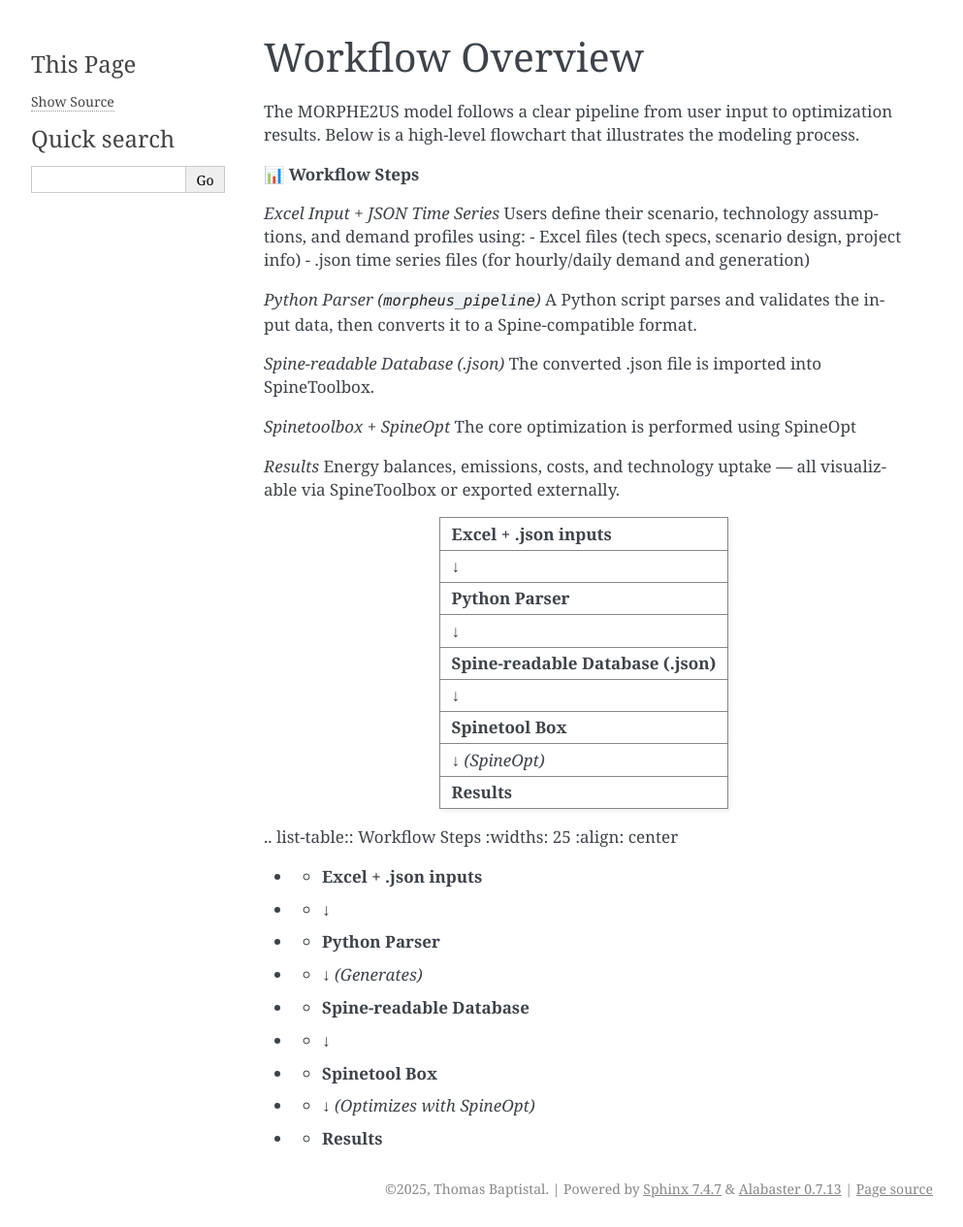
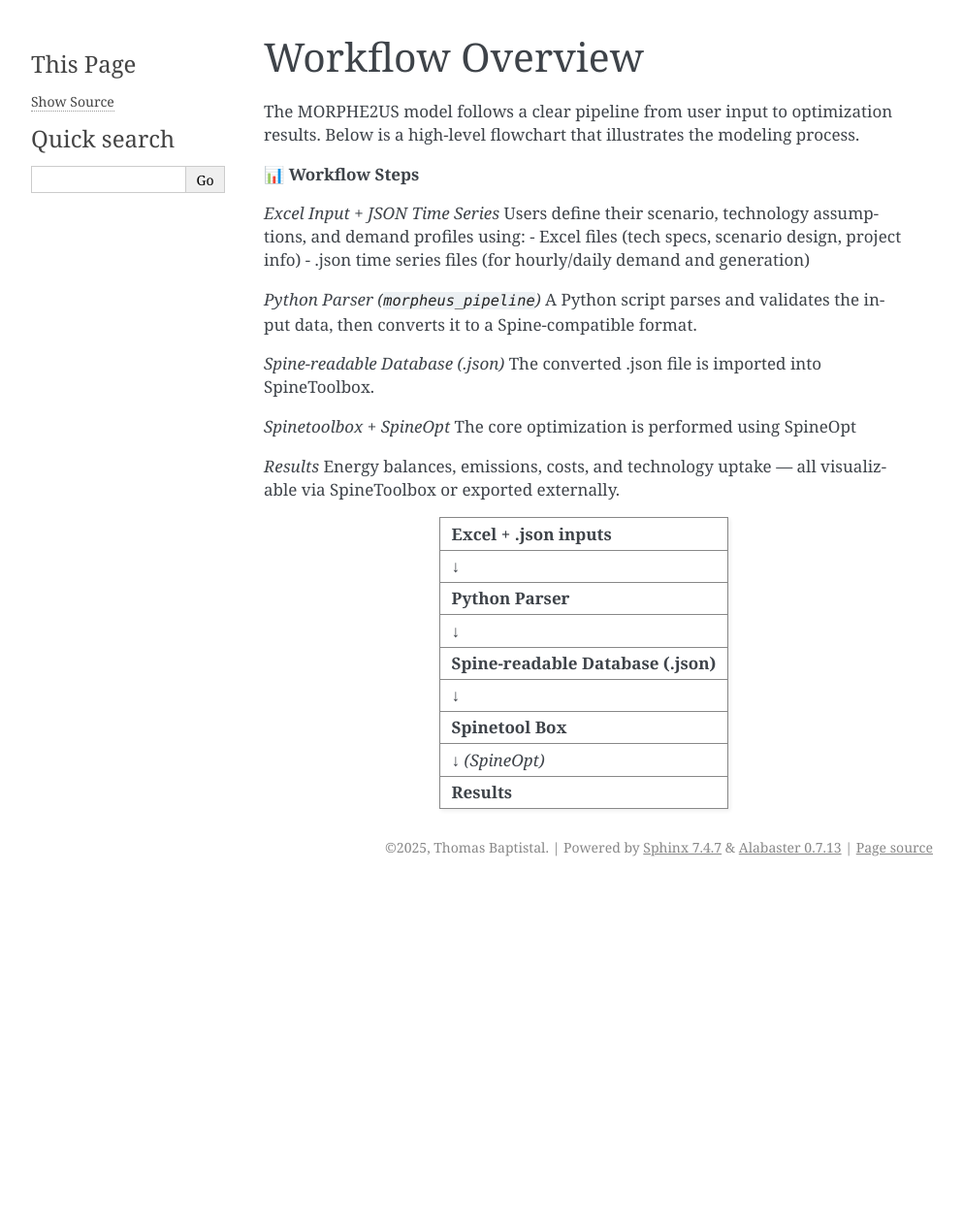
Before and after one commit to tbaptistal/MORPHE2US, a Sphinx documentation site: the page built from docs/3_flowchart.md, in a window 1280 px wide. Shown: the whole page at 97% size, without its empty margins (148-1141 px from the left). Built offline with Sphinx 7.4.7, drawn with Linux system fonts in a browser that asks for light colours; after the commit the page ends 913 px from its top, so only the background shows below that.

Commit message:
flowchart

```diff
--- a/docs/3_flowchart.md
+++ b/docs/3_flowchart.md
@@ -33,17 +33,3 @@ all visualizable via SpineToolbox or exported externally.
 | **Spinetool Box**              |
 | ↓ *(SpineOpt)* |
 | **Results**                    |
-
-.. list-table:: Workflow Steps
-   :widths: 25
-   :align: center
-
-   * - **Excel + .json inputs**
-   * - ↓
-   * - **Python Parser**
-   * - ↓ *(Generates)*
-   * - **Spine-readable Database**
-   * - ↓
-   * - **Spinetool Box**
-   * - ↓ *(Optimizes with SpineOpt)*
-   * - **Results**
```
